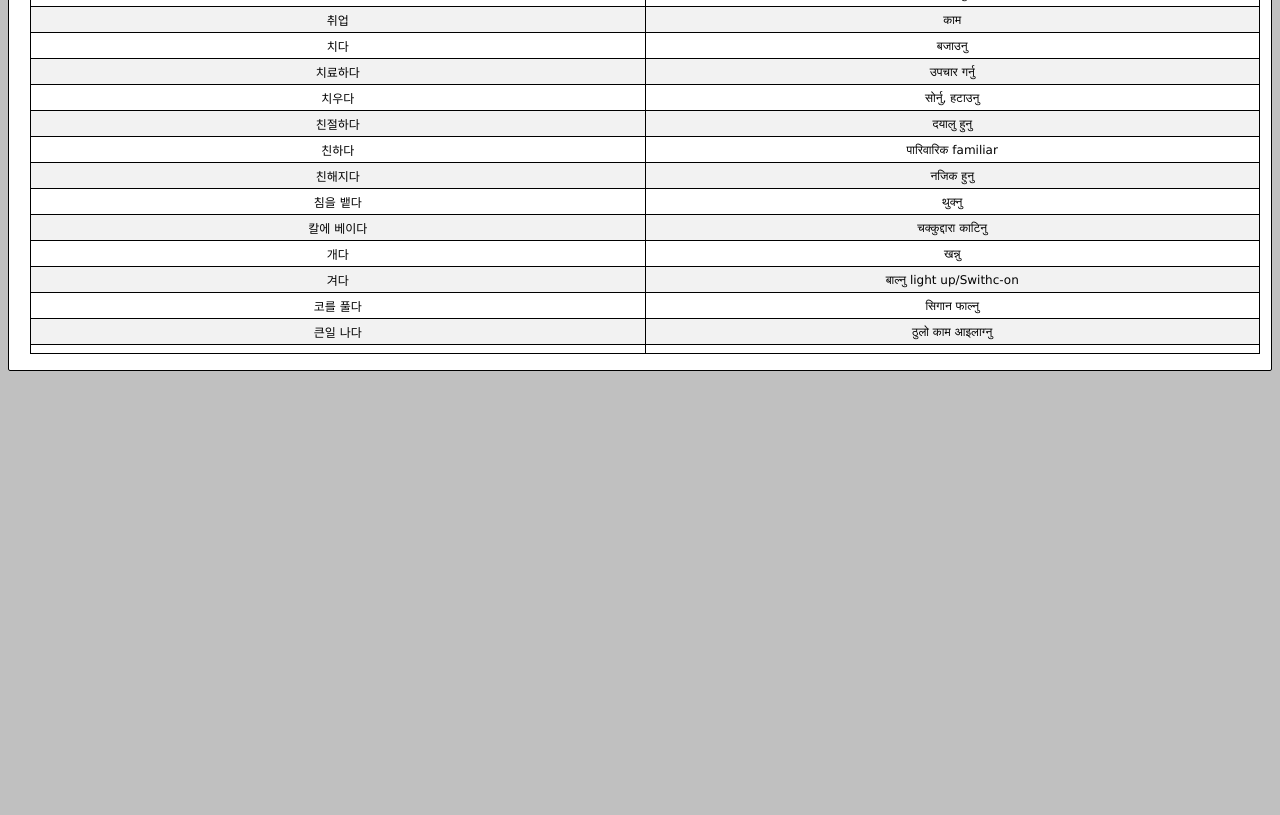
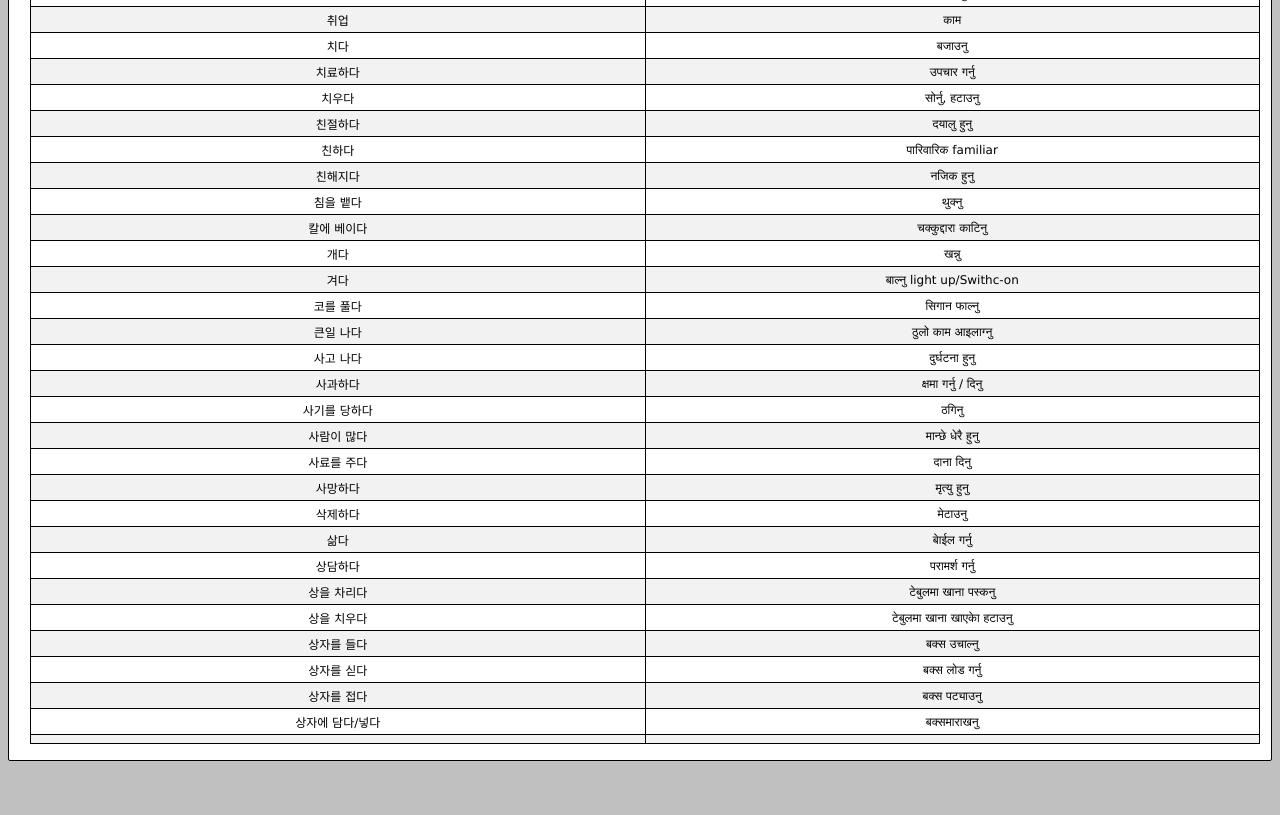
Before and after one commit to mooyeng/ppt, a plain HTML site: page n_m_3.html in a window 1280 px wide. Shown: the part 3137-3952 px from the top of the page. Before the commit the page ends 3571 px from the top, so only its background shows below. Drawn offline with Linux system fonts and the light colour scheme.

Commit message:
Update n_m_3.html

```diff
--- a/n_m_3.html
+++ b/n_m_3.html
@@ -566,6 +566,66 @@
               <td>ठुलो काम आइलाग्नु</td>
             </tr>
             <tr>
+              <td>사고 나다</td>
+              <td>दुर्घटना हुनु</td>
+            </tr>
+            <tr>
+              <td>사과하다</td>
+              <td>क्षमा गर्नु / दिनु</td>
+            </tr>
+            <tr>
+              <td>사기를 당하다 </td>
+              <td>ठगिनु</td>
+            </tr>
+            <tr>
+              <td>사람이 많다 </td>
+              <td>मान्छे धेरै हुनु</td>
+            </tr>
+            <tr>
+              <td>사료를 주다</td>
+              <td>दाना दिनु</td>
+            </tr>
+            <tr>
+              <td>사망하다</td>
+              <td>मृत्यु हुनु</td>
+            </tr>
+            <tr>
+              <td>삭제하다</td>
+              <td>मेटाउनु</td>
+            </tr>
+            <tr>
+              <td>삶다</td>
+              <td>बाेईल गर्नु</td>
+            </tr>
+            <tr>
+              <td>상담하다</td>
+              <td>परामर्श गर्नु</td>
+            </tr>
+            <tr>
+              <td>상을 차리다</td>
+              <td>टेबुलमा खाना पस्कनु</td>
+            </tr>
+            <tr>
+              <td>상을 치우다 </td>
+              <td>टेबुलमा खाना खाएकाे हटाउनु</td>
+            </tr>
+            <tr>
+              <td>상자를 들다</td>
+              <td>बक्स उचाल्नु</td>
+            </tr>
+            <tr>
+              <td>상자를 싣다</td>
+              <td>बक्स लोड गर्नु</td>
+            </tr>
+            <tr>
+              <td>상자를 접다</td>
+              <td>बक्स पट्याउनु</td>
+            </tr>
+            <tr>
+              <td>상자에 담다/넣다</td>
+              <td>बक्समाराखनु</td>
+            </tr>
+            <tr>
               <td></td>
               <td></td>
             </tr>
```
